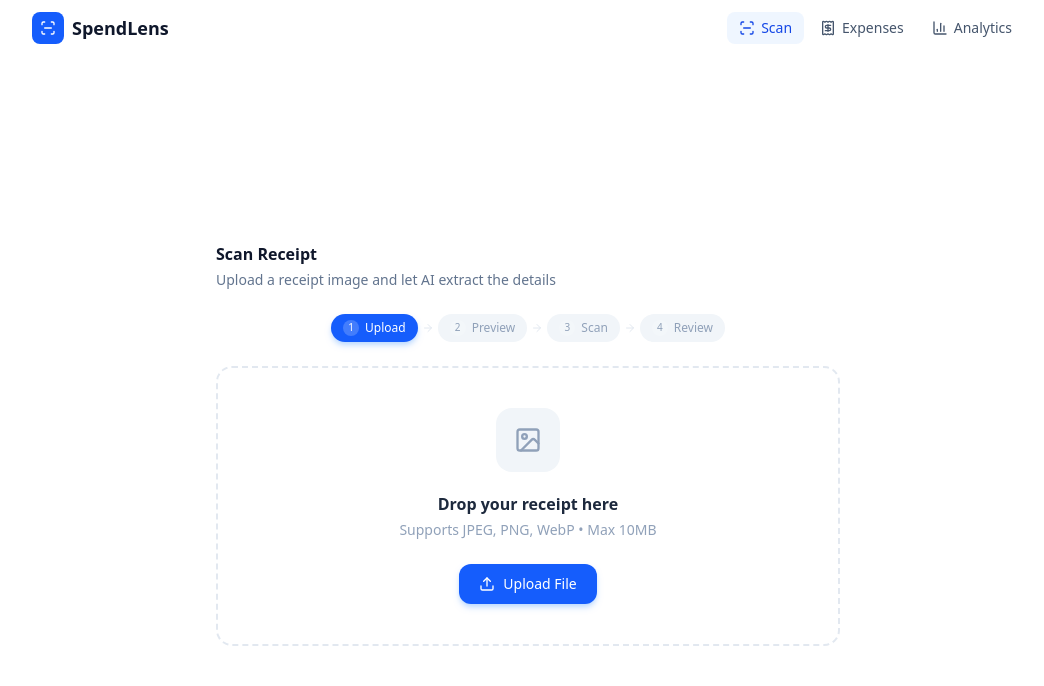
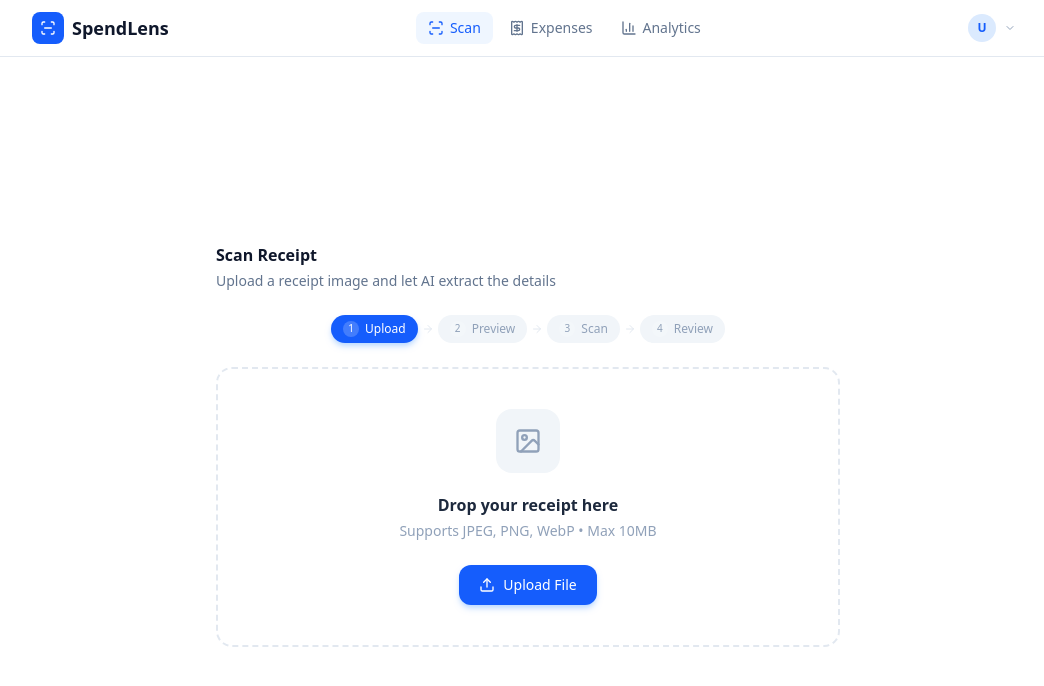
Before and after one commit to Orisabiyi/spendlens, a Next.js app: page / in a window 1280 px wide. Shown: the top 686 px of the page, without its empty margins (112-1156 px from the left). Built offline with nearby package versions, Linux system fonts and the light colour scheme; no server answers.

Commit message:
feat: update routes that need to query by user id and include user menu in the navbar

```diff
--- a/src/app/api/analytics/route.ts
+++ b/src/app/api/analytics/route.ts
@@ -1,8 +1,15 @@
 import { NextRequest, NextResponse } from "next/server";
 import { prisma } from "@/lib/prisma";
+import { getCurrentUserId } from "@/lib/get-session";
 
 export async function GET(request: NextRequest) {
   try {
+    const userId = await getCurrentUserId();
+
+    if (!userId) {
+      return NextResponse.json({ error: "Unauthorized" }, { status: 401 });
+    }
+
     const { searchParams } = new URL(request.url);
     const period = searchParams.get("period") || "month";
     const currency = searchParams.get("currency") || null;
--- a/src/app/api/expenses/[id]/route.ts
+++ b/src/app/api/expenses/[id]/route.ts
@@ -1,14 +1,21 @@
 import { NextRequest, NextResponse } from "next/server";
 import { prisma } from "@/lib/prisma";
+import { getCurrentUserId } from "@/lib/get-session";
 
 export async function GET(
-  _request: NextRequest,
+  request: NextRequest,
   { params }: { params: Promise<{ id: string }> }
 ) {
   try {
+    const userId = await getCurrentUserId();
+    if (!userId) {
+      return NextResponse.json({ error: "Unauthorized" }, { status: 401 });
+    }
+
     const { id } = await params;
-    const expense = await prisma.expense.findUnique({
-      where: { id },
+
+    const expense = await prisma.expense.findFirst({
+      where: { id, userId },
       include: { items: true },
     });
 
@@ -21,7 +28,7 @@ export async function GET(
 
     return NextResponse.json(expense);
   } catch (error) {
-    console.error("Get expense error:", error);
+    console.error("Fetch expense error:", error);
     return NextResponse.json(
       { error: "Failed to fetch expense" },
       { status: 500 }
@@ -34,13 +41,27 @@ export async function PUT(
   { params }: { params: Promise<{ id: string }> }
 ) {
   try {
+    const userId = await getCurrentUserId();
+    if (!userId) {
+      return NextResponse.json({ error: "Unauthorized" }, { status: 401 });
+    }
+
     const { id } = await params;
     const body = await request.json();
 
-    // Delete existing items and recreate
-    await prisma.expenseItem.deleteMany({
-      where: { expenseId: id },
+    // Verify ownership
+    const existing = await prisma.expense.findFirst({
+      where: { id, userId },
     });
+    if (!existing) {
+      return NextResponse.json(
+        { error: "Expense not found" },
+        { status: 404 }
+      );
+    }
+
+    // Delete existing items
+    await prisma.expenseItem.deleteMany({ where: { expenseId: id } });
 
     const expense = await prisma.expense.update({
       where: { id },
@@ -53,6 +74,7 @@ export async function PUT(
         category: body.category || "Other",
         paymentMethod: body.paymentMethod || null,
         taxAmount: body.taxAmount || null,
+        confidence: body.confidence || "medium",
         notes: body.notes || null,
         items: {
           create: (body.items || []).map(
@@ -67,7 +89,7 @@ export async function PUT(
       include: { items: true },
     });
 
-    return NextResponse.json({ success: true, expense });
+    return NextResponse.json(expense);
   } catch (error) {
     console.error("Update expense error:", error);
     return NextResponse.json(
@@ -78,15 +100,29 @@ export async function PUT(
 }
 
 export async function DELETE(
-  _request: NextRequest,
+  request: NextRequest,
   { params }: { params: Promise<{ id: string }> }
 ) {
   try {
+    const userId = await getCurrentUserId();
+    if (!userId) {
+      return NextResponse.json({ error: "Unauthorized" }, { status: 401 });
+    }
+
     const { id } = await params;
 
-    await prisma.expense.delete({
-      where: { id },
+    // Verify ownership
+    const existing = await prisma.expense.findFirst({
+      where: { id, userId },
     });
+    if (!existing) {
+      return NextResponse.json(
+        { error: "Expense not found" },
+        { status: 404 }
+      );
+    }
+
+    await prisma.expense.delete({ where: { id } });
 
     return NextResponse.json({ success: true });
   } catch (error) {
--- a/src/components/navbar.tsx
+++ b/src/components/navbar.tsx
@@ -2,10 +2,19 @@
 
 import Link from "next/link";
 import { usePathname } from "next/navigation";
-import { ScanLine, Receipt, BarChart3 } from "lucide-react";
-import { cn } from "@/lib/utils";
+import { useSession, signOut } from "next-auth/react";
+import { useState, useRef, useEffect } from "react";
+import {
+  ScanLine,
+  Receipt,
+  BarChart3,
+  LogOut,
+  // User,
+  ChevronDown,
+} from "lucide-react";
+import Image from "next/image";
 
-const navItems = [
+const navLinks = [
   { href: "/", label: "Scan", icon: ScanLine },
   { href: "/expenses", label: "Expenses", icon: Receipt },
   { href: "/analytics", label: "Analytics", icon: BarChart3 },
@@ -13,10 +22,33 @@ const navItems = [
 
 export default function Navbar() {
   const pathname = usePathname();
+  const { data: session } = useSession();
+  const [menuOpen, setMenuOpen] = useState(false);
+  const menuRef = useRef<HTMLDivElement>(null);
+
+  useEffect(() => {
+    const handleClick = (e: MouseEvent) => {
+      if (menuRef.current && !menuRef.current.contains(e.target as Node)) {
+        setMenuOpen(false);
+      }
+    };
+    document.addEventListener("mousedown", handleClick);
+    return () => document.removeEventListener("mousedown", handleClick);
+  }, []);
+
+  const initials = session?.user?.name
+    ? session.user.name
+      .split(" ")
+      .map((n) => n[0])
+      .join("")
+      .toUpperCase()
+      .slice(0, 2)
+    : "U";
 
   return (
-    <nav className="sticky top-0 z-50 bg-white/80 backdrop-blur-sm">
+    <nav className="sticky top-0 z-40 border-b border-slate-200 bg-white/80 backdrop-blur-md">
       <div className="mx-auto flex h-14 max-w-5xl items-center justify-between px-4">
+        {/* Logo */}
         <Link href="/" className="flex items-center gap-2">
           <div className="flex h-8 w-8 items-center justify-center rounded-lg bg-blue-600">
             <ScanLine className="h-4 w-4 text-white" />
@@ -24,23 +56,71 @@ export default function Navbar() {
           <span className="text-lg font-bold text-slate-900">SpendLens</span>
         </Link>
 
-        <nav className="flex items-center gap-1">
-          {navItems.map(({ href, label, icon: Icon }) => (
-            <Link
-              key={href}
-              href={href}
-              className={cn(
-                "flex items-center gap-1.5 rounded-lg px-3 py-1.5 text-sm font-medium transition-colors",
-                pathname === href
-                  ? "bg-blue-50 text-blue-700"
-                  : "text-slate-600 hover:bg-slate-100 hover:text-slate-900"
-              )}
-            >
-              <Icon className="h-4 w-4" />
-              <span className="hidden sm:inline">{label}</span>
-            </Link>
-          ))}
-        </nav>
+        {/* Nav Links */}
+        <div className="flex items-center gap-1">
+          {navLinks.map((link) => {
+            const Icon = link.icon;
+            const isActive = pathname === link.href;
+            return (
+              <Link
+                key={link.href}
+                href={link.href}
+                className={`flex items-center gap-1.5 rounded-lg px-3 py-1.5 text-sm font-medium transition-colors ${isActive
+                  ? "bg-blue-50 text-blue-600"
+                  : "text-slate-500 hover:bg-slate-100 hover:text-slate-700"
+                  }`}
+              >
+                <Icon className="h-4 w-4" />
+                <span className="hidden sm:inline">{link.label}</span>
+              </Link>
+            );
+          })}
+        </div>
+
+        {/* User Menu */}
+        <div className="relative" ref={menuRef}>
+          <button
+            type="button"
+            onClick={() => setMenuOpen(!menuOpen)}
+            className="flex items-center gap-2 rounded-lg px-2 py-1.5 transition-colors hover:bg-slate-100"
+          >
+            {session?.user?.image ? (
+              <Image
+                width={500}
+                height={500}
+                src={session.user.image}
+                alt=""
+                className="h-7 w-7 rounded-full"
+              />
+            ) : (
+              <div className="flex h-7 w-7 items-center justify-center rounded-full bg-blue-100 text-xs font-bold text-blue-600">
+                {initials}
+              </div>
+            )}
+            <ChevronDown className="h-3 w-3 text-slate-400" />
+          </button>
+
+          {menuOpen && (
+            <div className="absolute right-0 top-full mt-1 w-56 rounded-xl border border-slate-200 bg-white py-1 shadow-lg">
+              <div className="border-b border-slate-100 px-4 py-2.5">
+                <p className="text-sm font-medium text-slate-900">
+                  {session?.user?.name || "User"}
+                </p>
+                <p className="text-xs text-slate-400">
+                  {session?.user?.email}
+                </p>
+              </div>
+              <button
+                type="button"
+                onClick={() => signOut({ callbackUrl: "/auth/login" })}
+                className="flex w-full items-center gap-2 px-4 py-2.5 text-sm text-red-600 transition-colors hover:bg-red-50"
+              >
+                <LogOut className="h-4 w-4" />
+                Sign Out
+              </button>
+            </div>
+          )}
+        </div>
       </div>
     </nav>
   );
```
